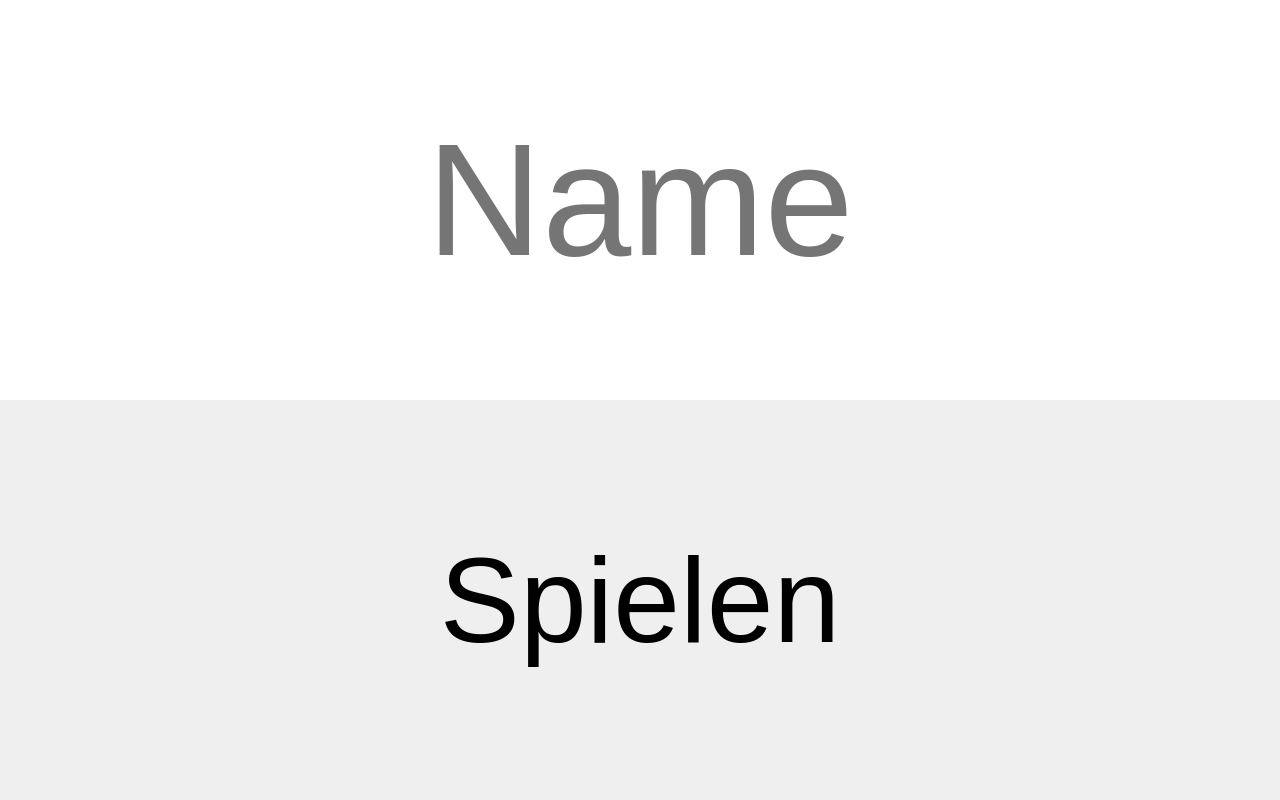
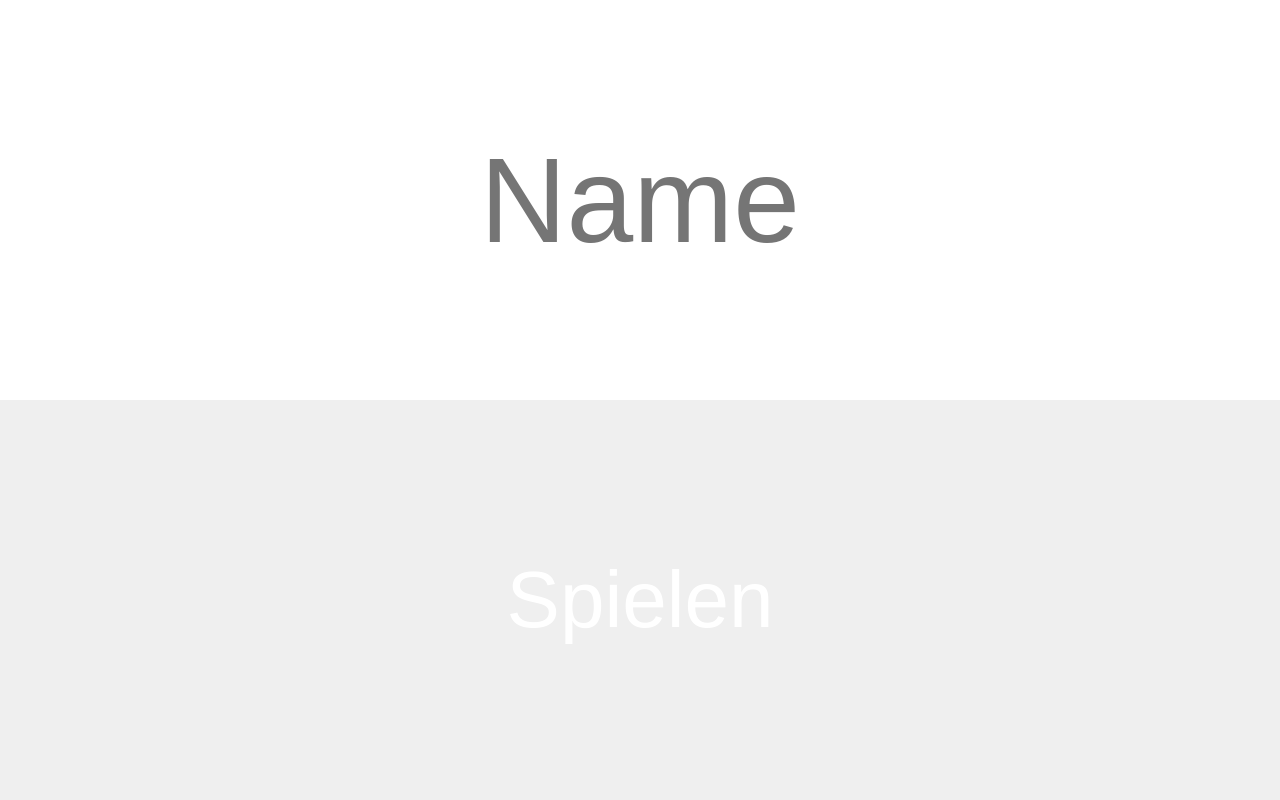
Before and after one commit to sorax/EyeBallPaul, a plain HTML site: page controller/index.html in a window 1280 px wide. Drawn offline with Linux system fonts and the light colour scheme.

Commit message:
controller: small layout optimizations

```diff
--- a/controller/controller.css
+++ b/controller/controller.css
@@ -1,18 +1,28 @@
 html {
-	height: 100%;
-	background: rgb(61,70,73);
+	background: rgb(0,0,0);
 }
 
 body {
+	position: absolute;
+	top: 0;
+	left: 0;
+	right: 0;
+	bottom: 0;
+	overflow: hidden;
 	margin: 0;
-	height: 100%;
 	font-family: sans-serif;
+	background: rgb(61,70,73);
 	-webkit-text-size-adjust: 100%;
 }
 
 #name,
 #play,
 #deg {
+	position: absolute;
+	left: 0;
+	right: 0;
+	margin: 0;
+	height: 50vh;
 	width: 100%;
 	padding: 0;
 	border: none;
@@ -23,24 +33,23 @@ body {
 #name,
 #play {
 	display: block;
-	height: 50vh;
 	text-align: center;
+}
+
+#name {
+	top: 0;
+	font-size: 15vh;
+}
+
+#play {
+	color: #fff;
+	bottom: 0;
+	font-size: 10vh;
 }
 
 #deg {
 	display: none;
-}
-
-#name {
-	font-size: 20vh;
-}
-
-#play {
-	font-size: 15vh;
-}
-
-#deg {
-	margin: 50vh 0 0;
+	top: 50%;
 	background: transparent;
 	transform: translateY(-50%);
 }
--- a/controller/index.html
+++ b/controller/index.html
@@ -2,12 +2,12 @@
 <html>
 <head>
 	<meta charset="utf-8">
-	<!--<meta name="viewport" content="width=device-width, initial-scale=1.0, minimum-scale=1.0, maximum-scale=1.0, user-scalable=no">-->
-	<meta name="viewport" content="width=device-width, initial-scale=1, maximum-scale=1">
+	<meta name="viewport" content="width=device-width, initial-scale=1.0, minimum-scale=1.0, maximum-scale=1.0, user-scalable=no">
 	<meta name="mobile-web-app-capable" content="yes">
 	<meta name="apple-mobile-web-app-capable" content="yes">
 	<meta name="apple-mobile-web-app-status-bar-style" content="black">
 	<meta name="apple-mobile-web-app-title" content="EyeBallPaul">
+	<meta name="apple-mobile-web-app-status-bar-style" content="black-translucent">
 	<title>EyeBallPaul - Controller</title>
 	<link rel="stylesheet" type="text/css" href="controller.css">
 </head>
```
Also changed, not shown: observer/observer.js (+22 -17 lines).
